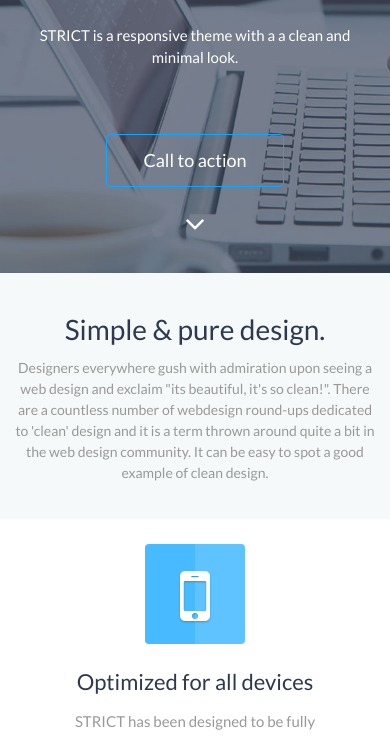
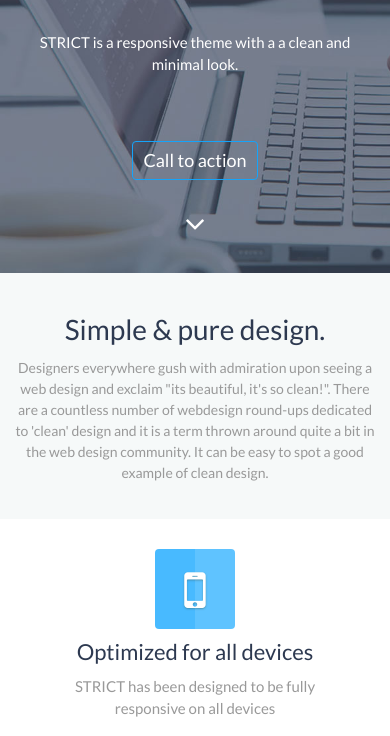
Before and after one commit to anismomen/Strict_PSD, a plain HTML site: page index.html in a window 390 px wide. Shown: the part 324-1060 px from the top of the page. Drawn offline with nearby package versions, Linux system fonts and the light colour scheme.

Commit message:
Update media.css

```diff
--- a/css/media.css
+++ b/css/media.css
@@ -33,6 +33,10 @@
     padding-top: 10px !important;
     padding-bottom: 10px !important;
 }
+.navbar-nav {
+        align-items: flex-end;
+        padding: 0px 50px;
+}
 .navbar-toggler span {
     width: 27px;
     height: 4px;
@@ -41,6 +45,9 @@
 }
     .banner-section h1 {
         font-size: 68px;
+    }
+    .banner-section button{
+           padding: 5px 10px;
     }
     .portfolio-section p {
     padding-bottom: 10px;
@@ -79,8 +86,27 @@ h1 {
     .portfolio-section {
     padding: 20px 0 50px;
 }
-.col-sm-6,.col-6 {
-    padding-top: 5px;
+.feature {
+    padding-top: 10px;
+    padding-bottom: 20px;
+}
+.portfolio-section .col-6 {
+     padding: 0 10px;
+}
+.portfolio-item {
+    margin-bottom: 15px;
+}
+.feature h2 {
+    margin: 10px 0 10px;
+}
+.feature span {
+    font-size: 50px;
+    width: 80px;
+    height: 80px;
+    line-height: 80px;
+}
+.feature .fa {
+    font-size: 50px;
 }
 .contact-section {
     padding: 20px 0 30px;
```
